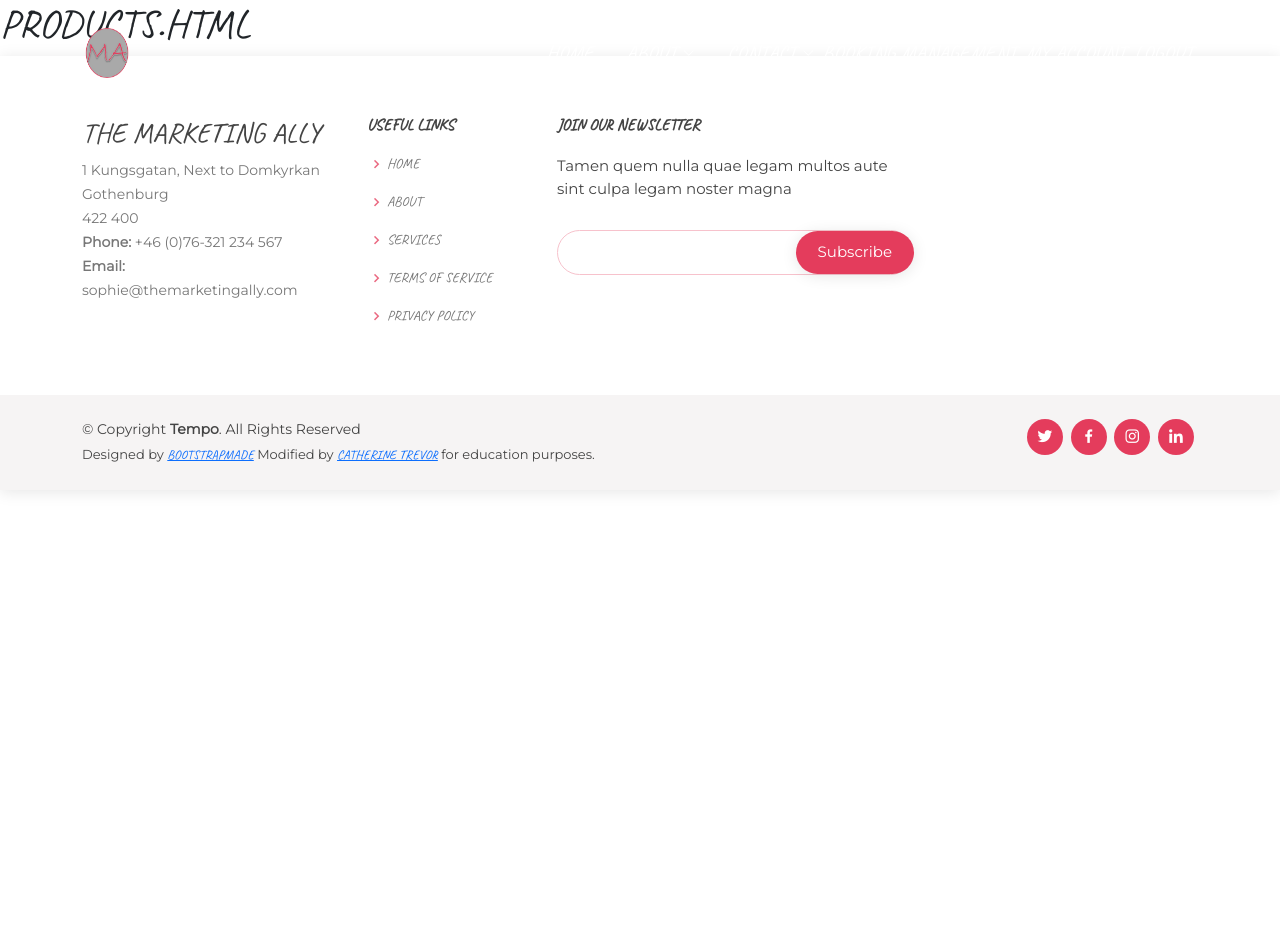
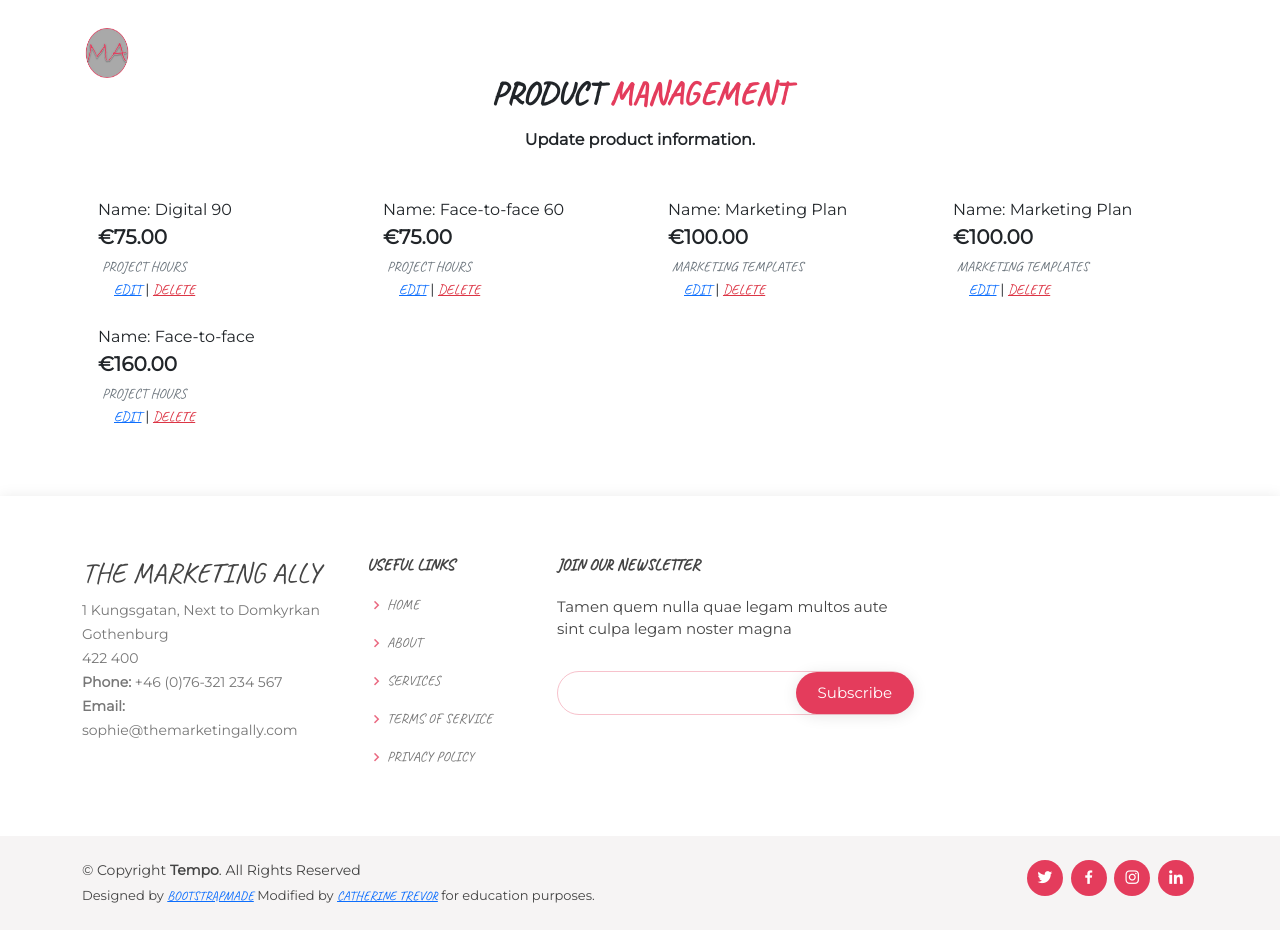
Before and after one commit to CatherineTrevor/the_marketing_ally, a Django app: page /products/ in a window 1280 px wide. Before the commit the page ends 492 px from the top, so only its background shows below. Run offline with Django 3.2, Linux system fonts and the light colour scheme; a user stored in the database is signed in; data comes from the database, SQL or seed files in the repository; both versions use the stored data as it was after the commit; some libraries are stand-ins or nearby versions.

Commit message:
basic add_product page and functionality

```diff
--- a/products/templates/products/products.html
+++ b/products/templates/products/products.html
@@ -2,11 +2,45 @@
 {% load static %}
 
 {% block content %}
-
-<div>
-    <h1>
-        Products.html
-    </h1>
-</div>
-
+    <section id="products_overview">
+        <div class="container">
+            <div class="section-title">
+                <h3>Product <span>Management</span></h3>
+                <p>
+                  Update product information.
+                </p>
+              </div>
+              <div class="row">
+                {% for product in products %}
+                    <div class="col-sm-6 col-md-6 col-lg-4 col-xl-3">
+                        <div class="card h-100 border-0">
+                            <div class="card-body pb-0">
+                                <p class="mb-0">Name: {{ product.name }}</p>
+                            </div>
+                            <div class="card-footer bg-white pt-0 border-0 text-left">
+                                <div class="row">
+                                    <div class="col">
+                                        <p class="lead mb-0 text-left font-weight-bold">€{{ product.price }}</p>
+                                        {% if product.category %}
+                                        <p class="small mt-1 mb-0">
+                                            <a class="text-muted" href="{% url 'products' %}?category={{ product.category.name }}">
+                                                <i class="fas fa-tag mr-1"></i>{{ product.category.friendly_name }}
+                                            </a>
+                                        </p>
+                                        {% endif %}
+                                        {% if request.user.is_superuser %}
+                                            <small class="ml-3">
+                                                <a href="{% url 'edit_product' product.id %}">Edit</a> |
+                                                <a class="text-danger" href="{% url 'delete_product' product.id %}">Delete</a>
+                                            </small>
+                                        {% endif %}
+                                    </div>
+                                </div>
+                            </div>
+                        </div>
+                    </div>
+                {% endfor %}
+            </div>
+        </div>
+    </section>
 {% endblock %}
--- a/products/views.py
+++ b/products/views.py
@@ -1,17 +1,20 @@
 from django.shortcuts import render, redirect, reverse, get_object_or_404
 from django.contrib import messages
 from django.contrib.auth.decorators import login_required
-from django.db.models import Q
-from django.db.models.functions import Lower
 
 from .models import Product, Category
 from .forms import ProductForm
 
 
-
 def products(request):
 
-    return render(request, 'products/products.html')
+    products = Product.objects.all()
+
+    context = {
+        'products': products,
+    }
+
+    return render(request, 'products/products.html', context)
 
 
 @login_required
@@ -26,7 +29,7 @@ def add_product(request):
         if form.is_valid():
             product = form.save()
             messages.success(request, 'Successfully added product!')
-            return redirect(reverse('product_admin', args=[product.id]))
+            return redirect(reverse('products'))
         else:
             messages.error(request,
                            ('Failed to add product. '
```
Also changed, not shown: products/templates/products/add_product.html (+29 -7 lines), db.sqlite3.
